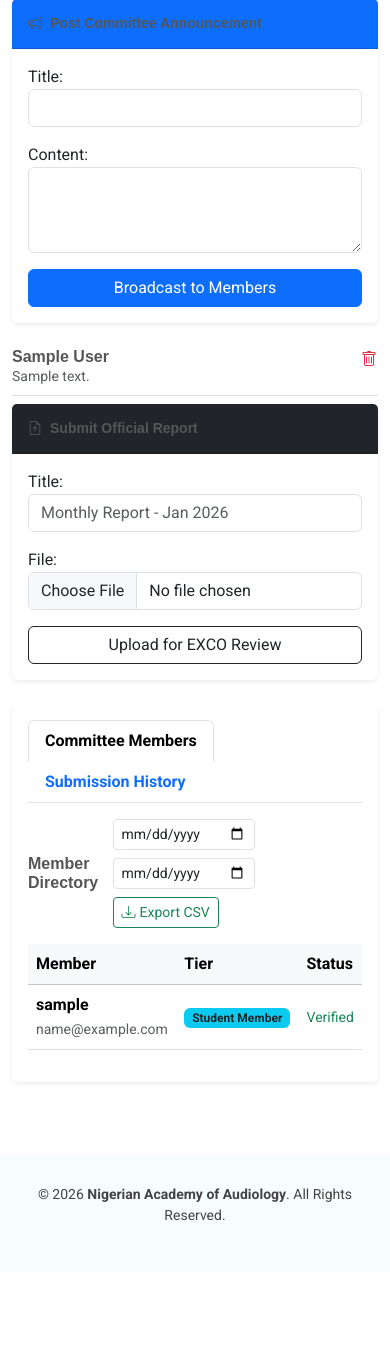
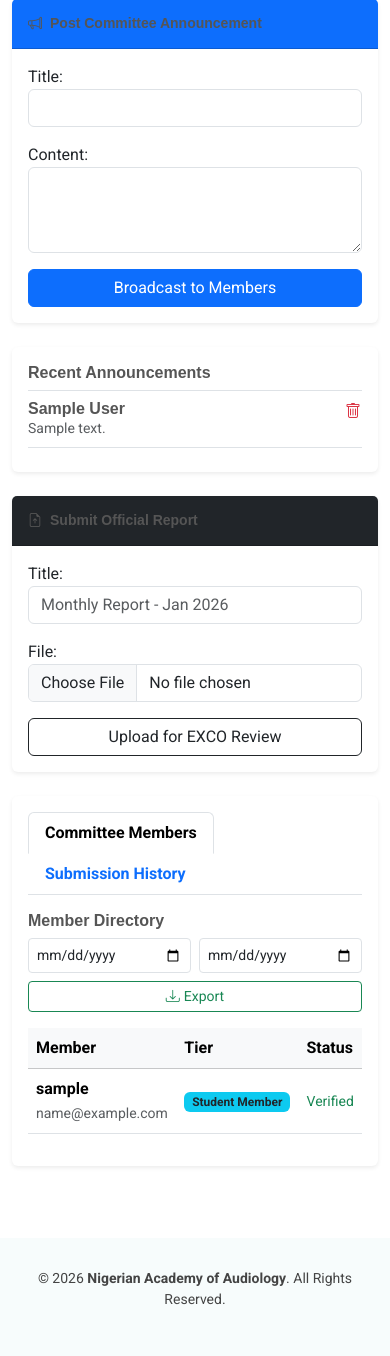
Before and after one commit to NAA-del/naa-portal, a Django app: page /committee-dashboard/1/ in a window 390 px wide. Shown: the part 419-1775 px from the top of the page. Before the commit the page ends 1640 px from the top, so only its background shows below. Run offline with Django 5.2, Linux system fonts and the light colour scheme; a user stored in the database is signed in; tables that the repository leaves empty hold one stand-in row (values such as "Sample post"); some libraries are stand-ins or nearby versions.

Commit message:
Fix URL NoReverseMatch error and update mobile date styles

```diff
--- a/accounts/templates/accounts/base.html
+++ b/accounts/templates/accounts/base.html
@@ -45,51 +45,36 @@
                         {% if user.is_authenticated %}
                         <li class="dropdown">
                             <a href="#">
-                                <span>Member Portal</span>
+                                <span>Account</span>
                                 <i class="bi bi-chevron-down toggle-dropdown"></i>
                             </a>
-
                             <ul>
-                                <li>
-                                    <a href="{% url 'profile' %}">
-                                        <i class="bi bi-person me-2"></i>My Profile
-                                    </a>
-                                </li>
-
-                                <li>
-                                    <a href="{% url 'resource_library' %}">
-                                        <i class="bi bi-book me-2"></i>Resources
-                                    </a>
+                                <li><a href="{% url 'profile' %}"><i class="bi bi-person me-2"></i>My Profile</a></li>
+                                <li><a href="{% url 'resource_library' %}"><i class="bi bi-book me-2"></i>Library</a>
                                 </li>
 
                                 {% if user.membership_tier == 'student' %}
-                                <li><a href="{% url 'student_hub' %}">Student Hub</a></li>
-                                {% elif user.membership_tier == 'full' or user.membership_tier == 'fellow' %}
-                                <li><a href="{% url 'cpd_tracker' %}">CPD Tracker</a></li>
+                                <li><a href="{% url 'student_hub' %}"><i class="bi bi-mortarboard me-2"></i>Student
+                                        Hub</a></li>
+                                {% else %}
+                                <li><a href="{% url 'cpd_tracker' %}"><i class="bi bi-award me-2"></i>CPD Tracker</a>
+                                </li>
                                 {% endif %}
 
                                 {% if user.committees.exists or user.directed_committees.exists %}
                                 <li>
                                     <hr class="dropdown-divider">
                                 </li>
-                                <li class="dropdown-header text-uppercase small ps-3 text-muted"
-                                    style="font-size: 0.7rem;">
-                                    My Committees
-                                </li>
+                                <li class="dropdown-header small text-uppercase">My Teams</li>
 
                                 {% for committee in user.committees.all %}
-                                <li>
-                                    <a href="{% url 'committee_workspace' committee.id %}">
-                                        <i class="bi bi-people me-2"></i>{{ committee.name }}
-                                    </a>
-                                </li>
+                                <li><a href="{% url 'committee_workspace' committee.id %}">{{ committee.name }}</a></li>
                                 {% endfor %}
 
                                 {% for committee in user.directed_committees.all %}
                                 <li>
-                                    <a href="{% url 'committee_dashboard' committee.id %}" class="fw-bold text-primary">
-                                        <i class="bi bi-person-badge me-2"></i>{{ committee.name }}
-                                        <span class="badge bg-primary ms-1" style="font-size: 0.6rem;">Dir</span>
+                                    <a href="{% url 'committee_dashboard' committee.id %}" class="text-primary fw-bold">
+                                        <i class="bi bi-gear-fill me-1"></i>Manage {{ committee.name }}
                                     </a>
                                 </li>
                                 {% endfor %}
@@ -99,39 +84,23 @@
                                 <li>
                                     <hr class="dropdown-divider">
                                 </li>
-                                <li class="dropdown-header text-uppercase small ps-3 text-danger">
-                                    Governance
-                                </li>
-
-                                <li>
-                                    <a href="{% url 'exco_master_dashboard' %}" class="text-primary fw-bold">
-                                        <i class="bi bi-speedometer2 me-2"></i>Master Dashboard
-                                    </a>
-                                </li>
-
-                                {% if is_trustee %}
-                                <li>
-                                    <a href="#" class="text-warning small ps-3">Trustee</a>
-                                </li>
-                                {% endif %}
+                                <li><a href="{% url 'exco_master_dashboard' %}" class="text-danger fw-bold">EXCO
+                                        Dashboard</a></li>
                                 {% endif %}
 
                                 <li>
                                     <hr class="dropdown-divider">
                                 </li>
-
-                                <li>
-                                    <a href="{% url 'logout' %}" class="text-muted">Logout</a>
-                                </li>
+                                <li><a href="{% url 'logout' %}" class="text-muted">Logout</a></li>
                             </ul>
                         </li>
-
                         {% else %}
-                        <li class="dropdown"><a href="#"><span>Join / Login</span> <i
+                        <li class="dropdown">
+                            <a href="#"><span>Member Access</span> <i
                                     class="bi bi-chevron-down toggle-dropdown"></i></a>
                             <ul>
                                 <li><a href="{% url 'login' %}">Login</a></li>
-                                <li><a href="{% url 'register' %}">Join NAA</a></li>
+                                <li><a href="{% url 'register' %}">Create Account</a></li>
                             </ul>
                         </li>
                         {% endif %}
--- a/accounts/templates/accounts/committee_dashboard.html
+++ b/accounts/templates/accounts/committee_dashboard.html
@@ -5,7 +5,6 @@
 {% block content %}
 <div class="container mt-5 pt-4 mb-5">
 
-    <!-- Header -->
     <div class="row mb-4">
         <div class="col-12">
             <nav aria-label="breadcrumb">
@@ -20,7 +19,6 @@
         </div>
     </div>
 
-    <!-- Stats -->
     <div class="row mb-4">
         <div class="col-md-4">
             <div class="card border-0 shadow-sm p-3"
@@ -38,13 +36,10 @@
         </div>
     </div>
 
-    <!-- Main Content -->
     <div class="row">
 
-        <!-- Left Column -->
         <div class="col-lg-4">
 
-            <!-- Announcement Form -->
             <div class="card shadow-sm border-0 mb-4">
                 <div class="card-header bg-primary text-white py-3">
                     <h5 class="mb-0 small fw-bold">
@@ -62,34 +57,29 @@
                 </div>
             </div>
 
-            <!-- Announcements List -->
+            <div class="card shadow-sm border-0 mb-4 p-3">
+                <h6 class="fw-bold border-bottom pb-2">Recent Announcements</h6>
                 {% for ann in announcements %}
                 <div class="d-flex justify-content-between align-items-start border-bottom pb-2 mb-2">
                     <div>
                         <h6 class="mb-0 fw-bold">{{ ann.title }}</h6>
                         <p class="small text-muted mb-0">
-                        {{ ann.content|truncatechars:100 }}
+                            {{ ann.content|truncatechars:100|striptags }}
                         </p>
                     </div>
 
-                <form method="post"
-                      action="{% url 'delete_announcement' ann.pk %}"
-                      class="ms-2">
+                    <form method="post" action="{% url 'delete_announcement' ann.pk %}" class="ms-2">
                         {% csrf_token %}
-                    <button type="submit"
-                            class="btn btn-link text-danger p-0"
-                            onclick="return confirm('Are you sure you want to delete this announcement?');">
+                        <button type="submit" class="btn btn-link text-danger p-0" onclick="return confirm('Are you sure?');">
                             <i class="bi bi-trash"></i>
                         </button>
                     </form>
                 </div>
                 {% empty %}
-            <p class="text-muted small text-center mt-3">
-                No announcements yet.
-            </p>
+                <p class="text-muted small text-center mt-3">No announcements yet.</p>
                 {% endfor %}
+            </div>
 
-            <!-- Report Upload -->
             <div class="card shadow-sm border-0 mb-4">
                 <div class="card-header bg-dark text-white py-3">
                     <h5 class="mb-0 small fw-bold">
@@ -109,56 +99,42 @@
 
         </div>
 
-        <!-- Right Column -->
         <div class="col-lg-8">
             <div class="card shadow-sm border-0 mb-4">
                 <div class="card-body">
 
-                    <!-- Tabs -->
                     <ul class="nav nav-tabs" id="committeeTab" role="tablist">
                         <li class="nav-item">
-                            <button class="nav-link active fw-bold"
-                                    data-bs-toggle="tab"
-                                    data-bs-target="#members"
-                                    type="button">
+                            <button class="nav-link active fw-bold" data-bs-toggle="tab" data-bs-target="#members" type="button">
                                 Committee Members
                             </button>
                         </li>
                         <li class="nav-item">
-                            <button class="nav-link fw-bold"
-                                    data-bs-toggle="tab"
-                                    data-bs-target="#reports"
-                                    type="button">
+                            <button class="nav-link fw-bold" data-bs-toggle="tab" data-bs-target="#reports" type="button">
                                 Submission History
                             </button>
                         </li>
                     </ul>
 
-                    <!-- Tab Content -->
                     <div class="tab-content pt-3">
 
-                        <!-- Members Tab -->
                         <div class="tab-pane fade show active" id="members">
 
-                            <div class="d-flex justify-content-between align-items-center mb-3">
-                                <h6 class="fw-bold mb-0">Member Directory</h6>
+                            <div class="d-flex flex-column flex-md-row justify-content-between align-items-md-center mb-3">
+                                <h6 class="fw-bold mb-2 mb-md-0">Member Directory</h6>
 
-                                <form method="get"
-                                      action="{% url 'export_committee_members_csv' committee.id %}"
-                                      class="row g-2">
-                                    <div class="col-auto">
-                                        <input type="date" name="start"
-                                               class="form-control form-control-sm"
-                                               title="Start Date">
+                                <form method="get" action="{% url 'export_committee_members_csv' committee.id %}" class="row g-2">
+                                    <div class="col-6 col-md-auto">
+                                        <input type="date" name="start" class="form-control form-control-sm"
+                                               style="min-width: 120px; height: 35px;" title="Start Date">
                                     </div>
-                                    <div class="col-auto">
-                                        <input type="date" name="end"
-                                               class="form-control form-control-sm"
-                                               title="End Date">
+                                    <div class="col-6 col-md-auto">
+                                        <input type="date" name="end" class="form-control form-control-sm"
+                                               style="min-width: 120px; height: 35px;" title="End Date">
                                     </div>
-                                    <div class="col-auto">
-                                        <button type="submit" class="btn btn-sm btn-outline-success">
-                                            <i class="bi bi-download me-1"></i>Export CSV
+                                    <div class="col-12 col-md-auto">
+                                        <button type="submit" class="btn btn-sm btn-outline-success w-100">
+                                            <i class="bi bi-download me-1"></i>Export
                                         </button>
                                     </div>
                                 </form>
@@ -200,34 +176,23 @@
 
                         </div>
 
-                        <!-- Reports Tab -->
                         <div class="tab-pane fade" id="reports">
                             <ul class="list-group list-group-flush">
                                 {% for report in reports %}
                                 <li class="list-group-item d-flex justify-content-between align-items-center">
                                     <div>
                                         <p class="mb-0 fw-bold">{{ report.title }}</p>
-                                        <small class="text-muted">
-                                            {{ report.uploaded_at|date:"M d, Y" }}
-                                        </small>
+                                        <small class="text-muted">{{ report.uploaded_at|date:"M d, Y" }}</small>
                                     </div>
                                     <div class="btn-group">
-                                        <a href="{{ report.file.url }}"
-                                           class="btn btn-sm btn-outline-secondary"
-                                           target="_blank">
-                                            View
-                                        </a>
-                                        <a href="{% url 'delete_report' report.pk %}"
-                                           class="btn btn-sm btn-outline-danger"
-                                           onclick="return confirm('Permanently delete this report?');">
+                                        <a href="{{ report.file.url }}" class="btn btn-sm btn-outline-secondary" target="_blank">View</a>
+                                        <a href="{% url 'delete_report' report.pk %}" class="btn btn-sm btn-outline-danger" onclick="return confirm('Delete this report?');">
                                             <i class="bi bi-trash"></i>
                                         </a>
                                     </div>
                                 </li>
                                 {% empty %}
-                                <li class="list-group-item text-center py-4 text-muted">
-                                    No reports submitted yet.
-                                </li>
+                                <li class="list-group-item text-center py-4 text-muted">No reports submitted yet.</li>
                                 {% endfor %}
                             </ul>
                         </div>
--- a/accounts/templates/accounts/committee_workspace.html
+++ b/accounts/templates/accounts/committee_workspace.html
@@ -6,7 +6,7 @@
         <h2 class="fw-bold" style="color: #2c4964;">{{ committee.name }} Workspace</h2>
 
         {% if is_director or is_exco %}
-        <form method="get" action="{% url 'export_members_csv' committee.id %}" class="row g-2">
+        <form method="get" action="{% url 'export_committee_members_csv' committee.id %}" class="row g-2"></form>
             <div class="col-auto">
                 <input type="date" name="start" class="form-control form-control-sm" title="Start Date">
             </div>
```
Lines whose indentation alone changed are shown as unchanged.
